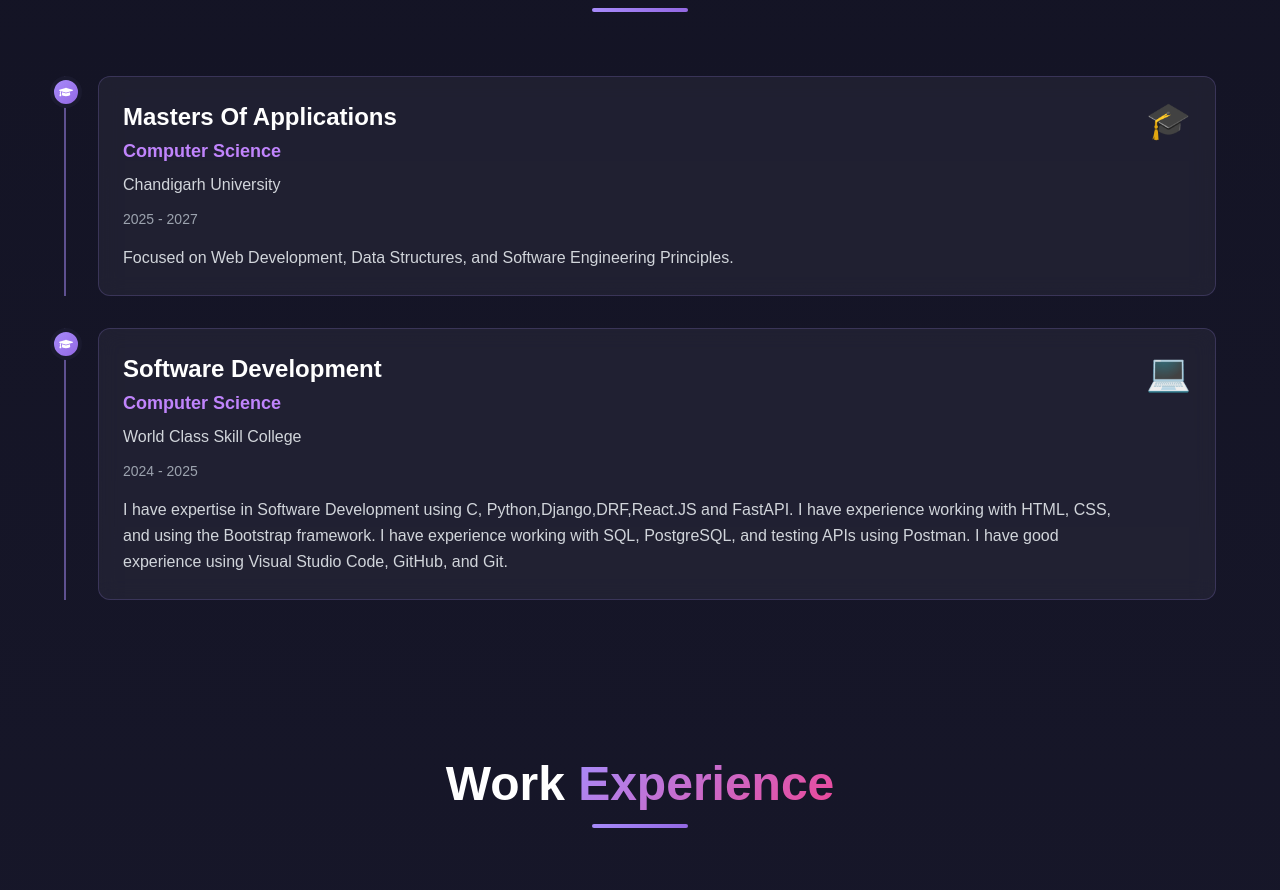
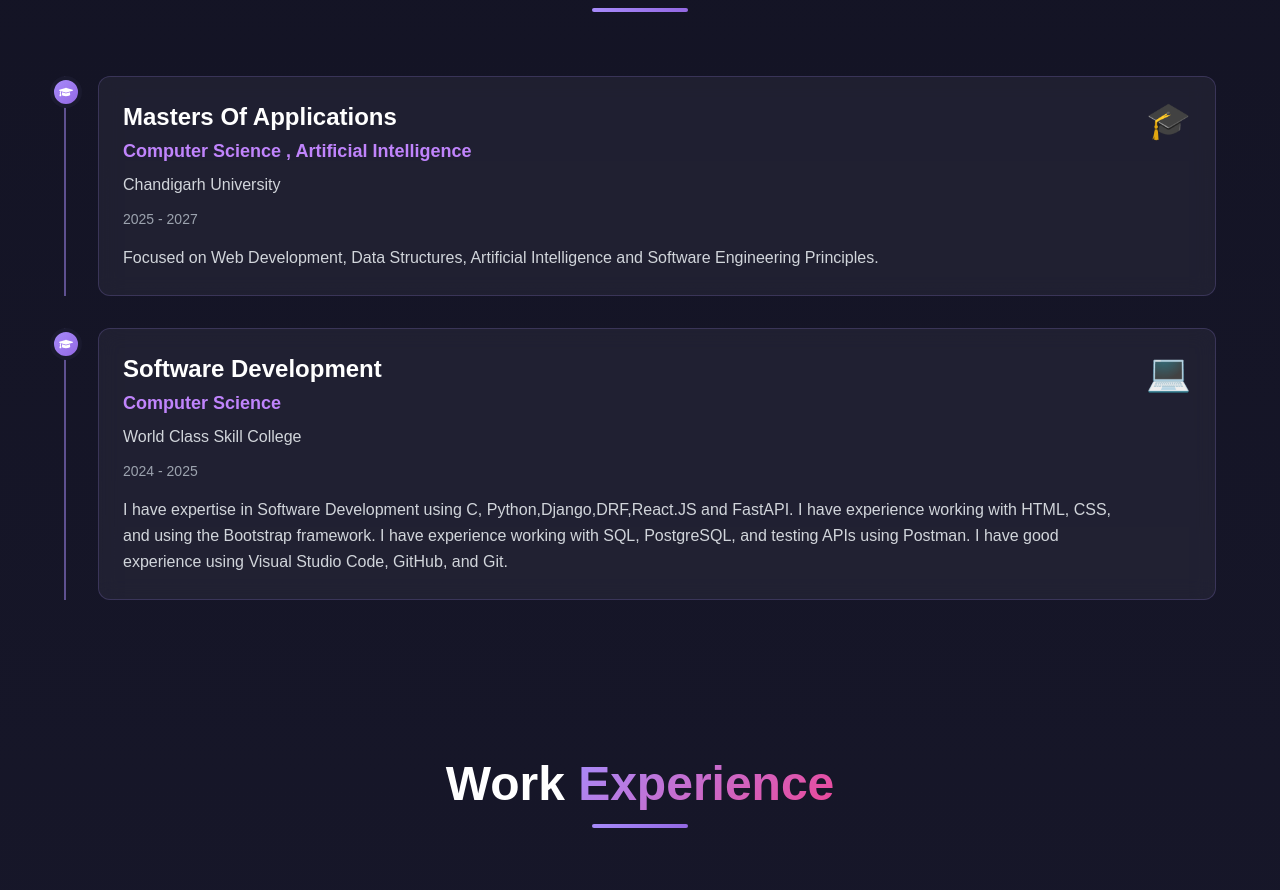
Before and after one commit to Khushbusaifi012/react-portfolio, a React (Vite) app: page / in a window 1280 px wide. Shown: the part 1780-2670 px from the top of the page. Built offline with nearby package versions, Linux system fonts and the light colour scheme.

Commit message:
Updated some education section

```diff
--- a/src/components/Education.jsx
+++ b/src/components/Education.jsx
@@ -6,10 +6,10 @@ const Education = () => {
   const educationData = [
     {
       degree: 'Masters Of Applications',
-      field: 'Computer Science',
+      field: 'Computer Science ,  Artificial Intelligence',
       institution: 'Chandigarh University',
       period: '2025 - 2027',
-      description: 'Focused on Web Development, Data Structures, and Software Engineering Principles.',
+      description: 'Focused on Web Development, Data Structures, Artificial Intelligence and Software Engineering Principles.',
       icon: '🎓',
     },
     {
```
